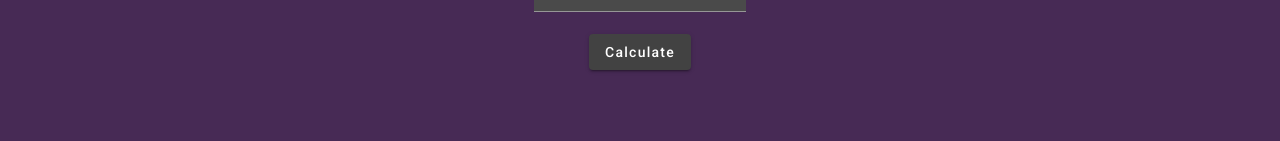
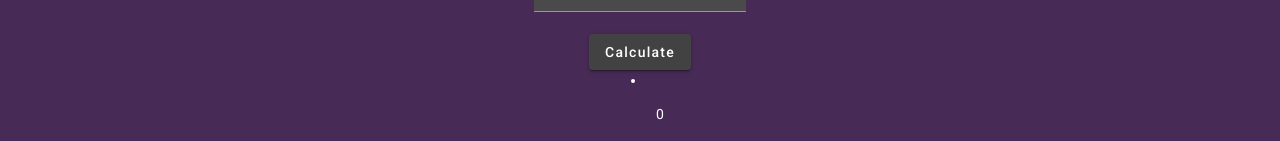
Before and after one commit to Z0ri/VCJ, an Angular app: page / in a window 1280 px wide. Shown: the part 1105-1246 px from the top of the page. Before the commit the page ends 1181 px from the top, so only its background shows below. Built offline with nearby package versions, Linux system fonts and the light colour scheme.

Commit message:
test output update

```diff
--- a/src/app/girlfriend/girlfriend.component.html
+++ b/src/app/girlfriend/girlfriend.component.html
@@ -24,4 +24,12 @@
         <app-eyes></app-eyes>
     <br>
     <button mat-raised-button id="calculateBtn" (click)="calculate()">Calculate</button>
+    <li style="color: white;">
+        <ul>{{age}}</ul>
+        <ul>{{height}}</ul>
+        <ul>{{hair}}</ul>
+        <ul>{{body}}</ul>
+        <ul>{{boobs}}</ul>
+        <ul>{{eyeColor}}</ul>
+    </li>
 </div>
--- a/src/app/girlfriend/girlfriend.component.ts
+++ b/src/app/girlfriend/girlfriend.component.ts
@@ -19,27 +19,22 @@ export class GirlfriendComponent{
 
   //ricezione anni
   onAgeReceived(value: number){
-    console.log(value);
     this.age = value;
   }
   //ricezione altezza
   onHeightReceived(value: number){
-    console.log(value);
     this.height = value;
   }
   //ricezione capelli
   onHairReceived(value: string){
-    console.log(value);
     this.hair = value;
   }
   //ricezione corpo
   onBodyReceived(value: string){
-    console.log(value);
     this.body = value;
   }
   //ricezione seno
   onBoobsReceived(value: string){
-    console.log(value);
     this.boobs = value;
   }
   //Calcolo J
```
